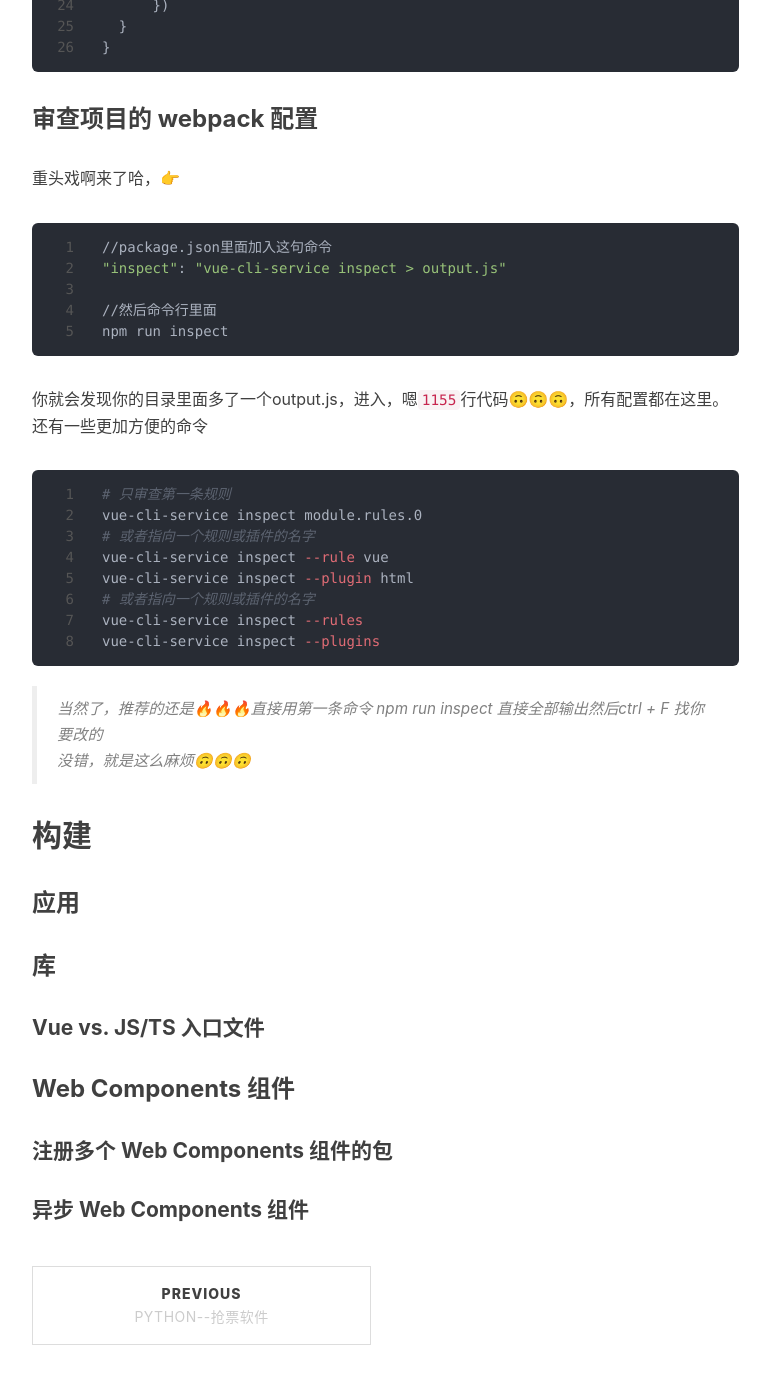
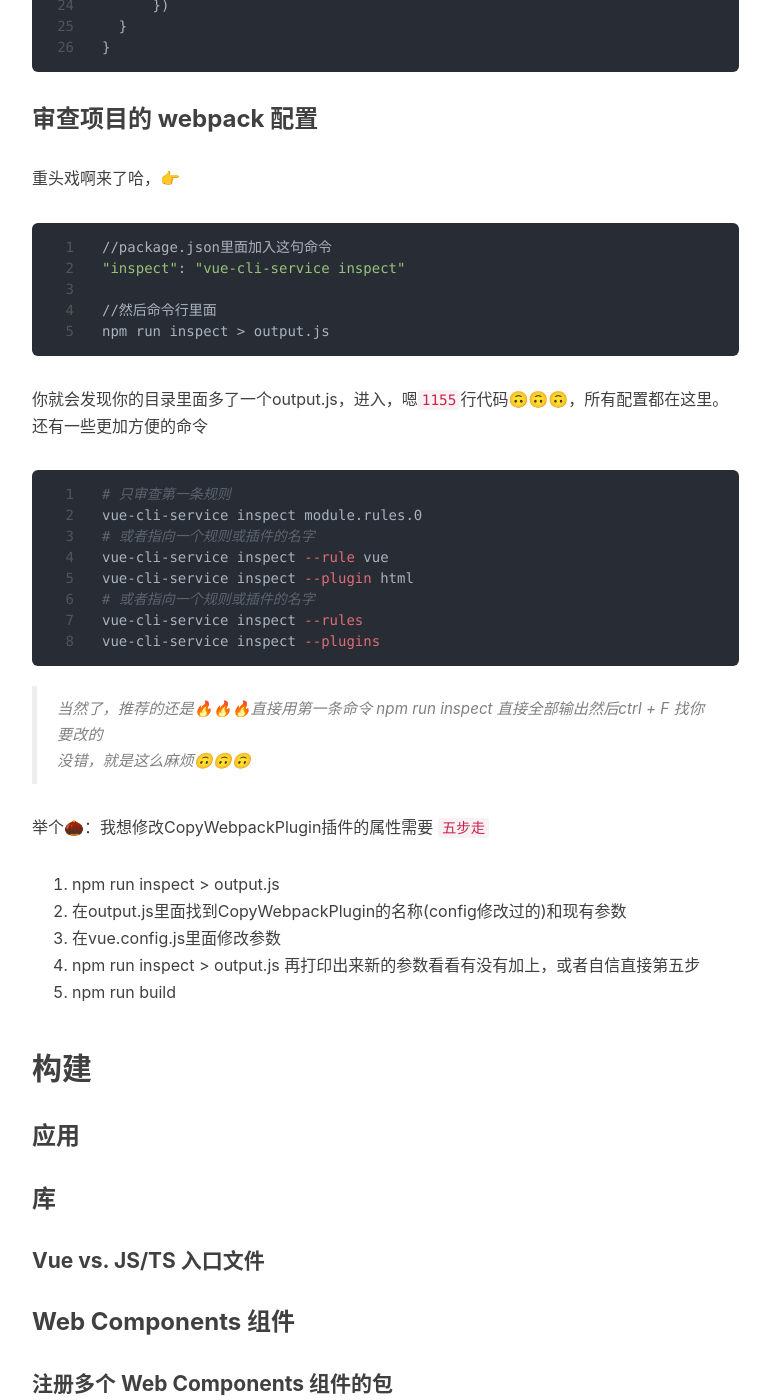
Before and after one commit to adamma1024/ml-blog, a Jekyll site: the page built from _posts/2019-06-13-vue-cli3-webpack.md, in a window 1280 px wide and 1400 px high, scrolled down 4161 px. Shown: the whole window, without its empty margins (233-1003 px from the left). Built offline with Jekyll 4.4.1, drawn with Linux system fonts in a browser that asks for light colours; comment, search, counter and statistics services are not loaded.

Commit message:
五步走

````diff
--- a/_posts/2019-06-13-vue-cli3-webpack.md
+++ b/_posts/2019-06-13-vue-cli3-webpack.md
@@ -141,10 +141,10 @@ module.exports = {
 
 ```sh
 //package.json里面加入这句命令
-"inspect": "vue-cli-service inspect > output.js"
+"inspect": "vue-cli-service inspect"
 
 //然后命令行里面
-npm run inspect
+npm run inspect > output.js
 ```
 
 你就会发现你的目录里面多了一个output.js，进入，嗯``1155``行代码🙃🙃🙃，所有配置都在这里。
@@ -164,6 +164,15 @@ vue-cli-service inspect --plugins
 > 当然了，推荐的还是🔥🔥🔥直接用第一条命令 npm run inspect 直接全部输出然后ctrl + F 找你要改的<br/>
 > 没错，就是这么麻烦🙃🙃🙃
 
+举个🌰：我想修改CopyWebpackPlugin插件的属性需要 ``五步走``
+
+1. npm run inspect > output.js
+2. 在output.js里面找到CopyWebpackPlugin的名称(config修改过的)和现有参数
+3. 在vue.config.js里面修改参数
+4. npm run inspect > output.js 再打印出来新的参数看看有没有加上，或者自信直接第五步
+5. npm run build
+
+
 ## 构建
 
 ### 应用
````
